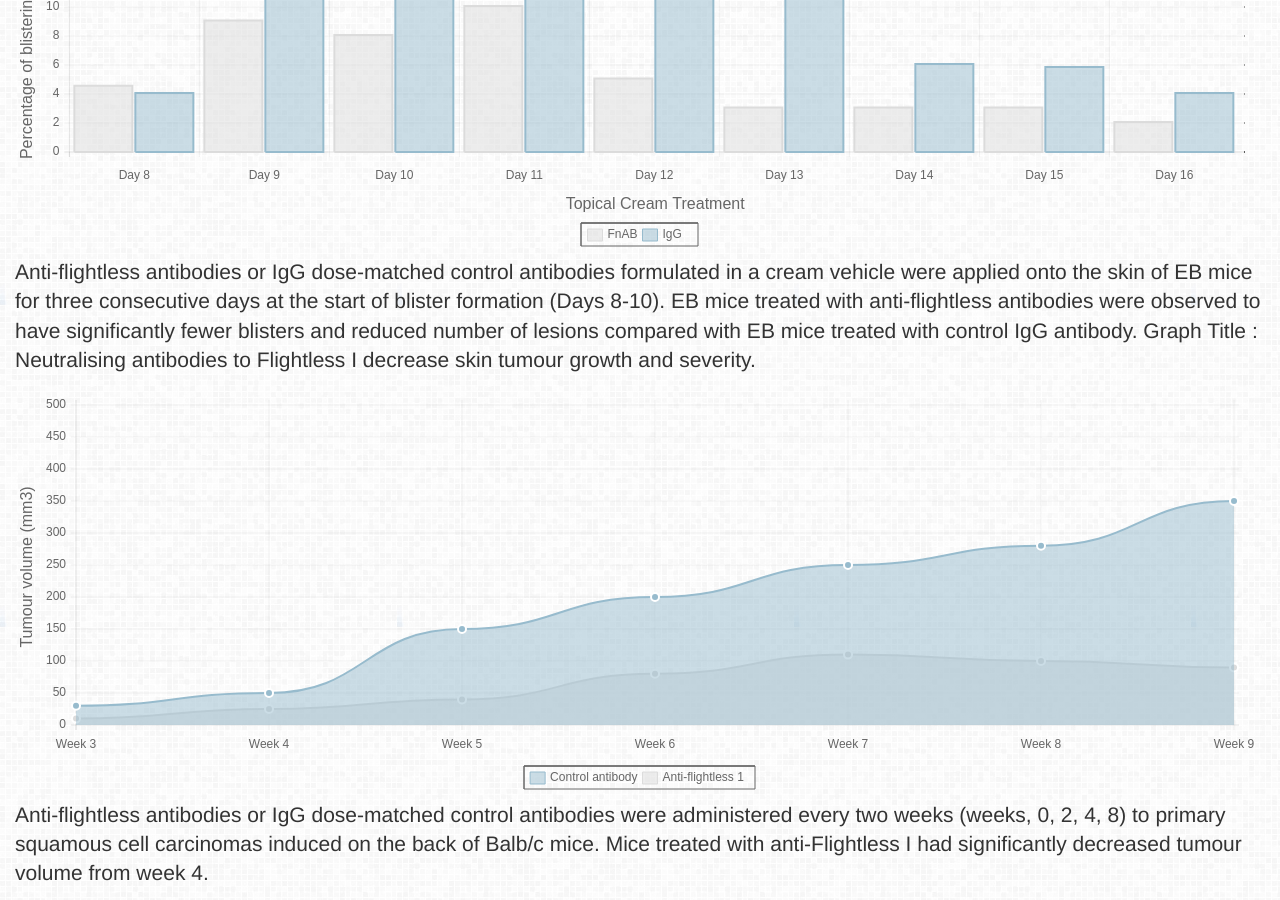
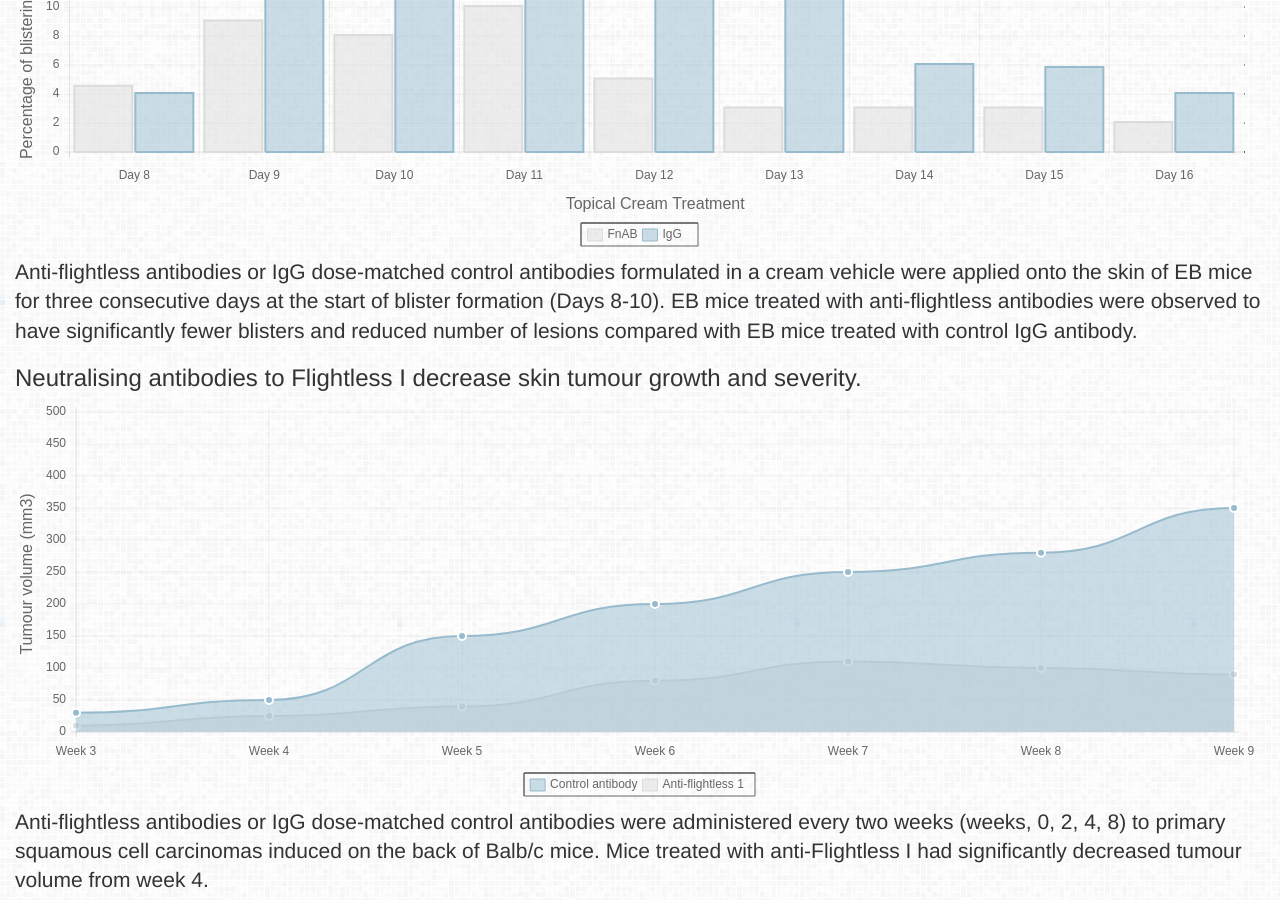
Before and after one commit to malpenitin/abregen, a Jekyll site: the page built from flightless_1/index.html, in a window 1280 px wide and 900 px high, scrolled down 1068 px. Built offline with Jekyll 4.4.1, drawn with Linux system fonts in a browser that asks for light colours; Markdown is read by kramdown in place of the engine named in the settings.

Commit message:
Graph Title

```diff
--- a/flightless_1/index.html
+++ b/flightless_1/index.html
@@ -50,8 +50,6 @@ Importantly, neutralising antibodies to Flightless I have been shown to improve
 
 <h3>Treatment of early stage blisters with neutralising antibodies to Flightless I improves healing in a mouse model of epidermolysis bullosa</h3>
 
-</p>
-
 <canvas id="chart_1" height="400"></canvas>
 
 
@@ -59,9 +57,11 @@ Importantly, neutralising antibodies to Flightless I have been shown to improve
 
 Anti-flightless antibodies or IgG dose-matched control antibodies formulated in a cream vehicle were applied onto the skin of EB mice for three consecutive days at the start of blister formation (Days 8-10). EB mice treated with anti-flightless antibodies were observed to have significantly fewer blisters and reduced number of lesions compared with EB mice treated with control IgG antibody.
 
-Graph Title : Neutralising antibodies to Flightless I decrease skin tumour growth and severity.
+</p>
 
-</p>
+<h3>Neutralising antibodies to Flightless I decrease skin tumour growth and severity.</h3>
+
+
 
 <canvas id="chart_2" height="400"></canvas>
 
```
Also changed, not shown: 2 other files.
